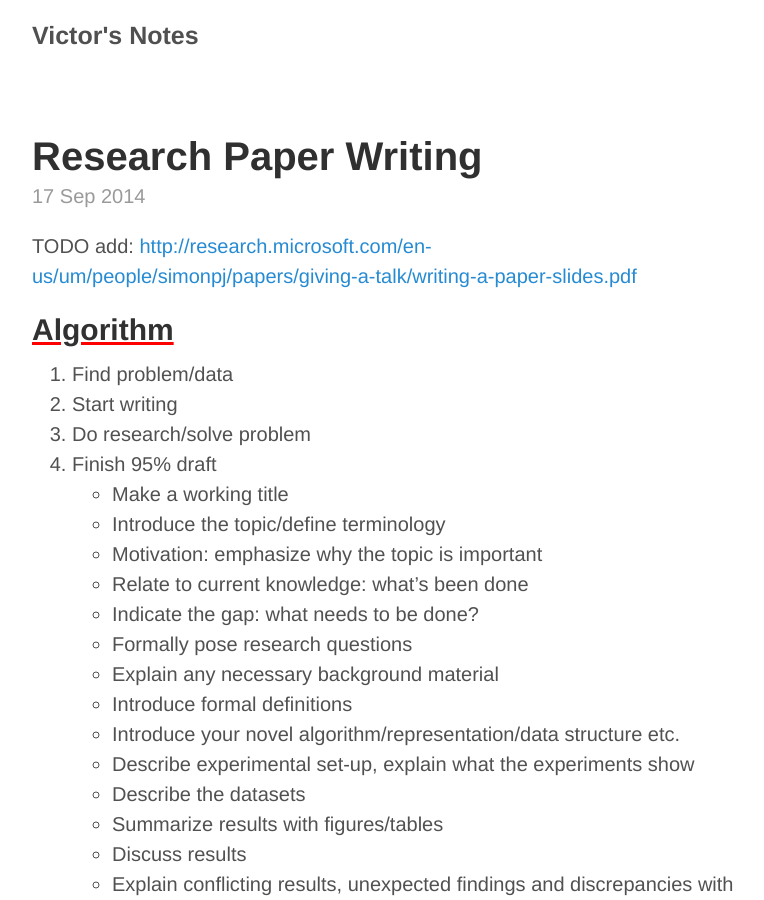
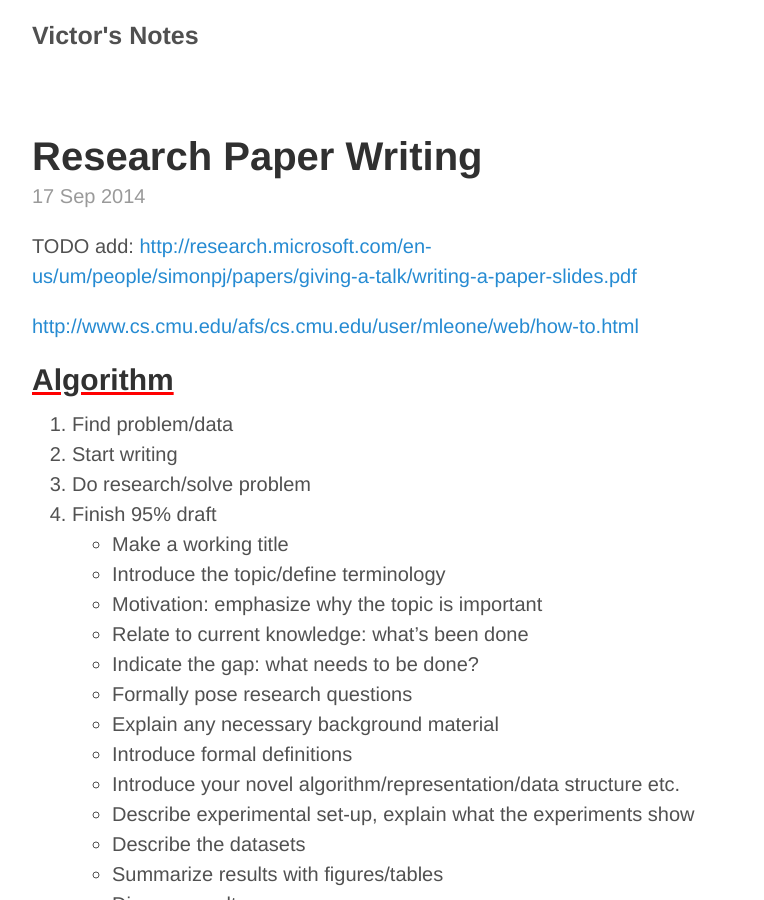
Before and after one commit to victorgan/victorgan.github.io, a Jekyll site: the page built from _posts/2014-09-17-research-paper-writing.md, in a window 1280 px wide and 900 px high. Shown: the whole window, without its empty margins (248-1012 px from the left). Built offline with Jekyll 4.4.1, drawn with Linux system fonts in a browser that asks for light colours; nearby versions of some CDN libraries; library files that are not in the unit come from our copies; comment, search, counter and statistics services are not loaded; some of the changed lines change nothing that is shown.

Commit message:
Update 2014-09-17-research-paper-writing.md

```diff
--- a/_posts/2014-09-17-research-paper-writing.md
+++ b/_posts/2014-09-17-research-paper-writing.md
@@ -3,6 +3,8 @@ layout: post
 title: Research Paper Writing
 ---
 TODO add: [http://research.microsoft.com/en-us/um/people/simonpj/papers/giving-a-talk/writing-a-paper-slides.pdf](http://research.microsoft.com/en-us/um/people/simonpj/papers/giving-a-talk/writing-a-paper-slides.pdf)
+
+[http://www.cs.cmu.edu/afs/cs.cmu.edu/user/mleone/web/how-to.html](http://www.cs.cmu.edu/afs/cs.cmu.edu/user/mleone/web/how-to.html)
 
 ## Algorithm
 
```
